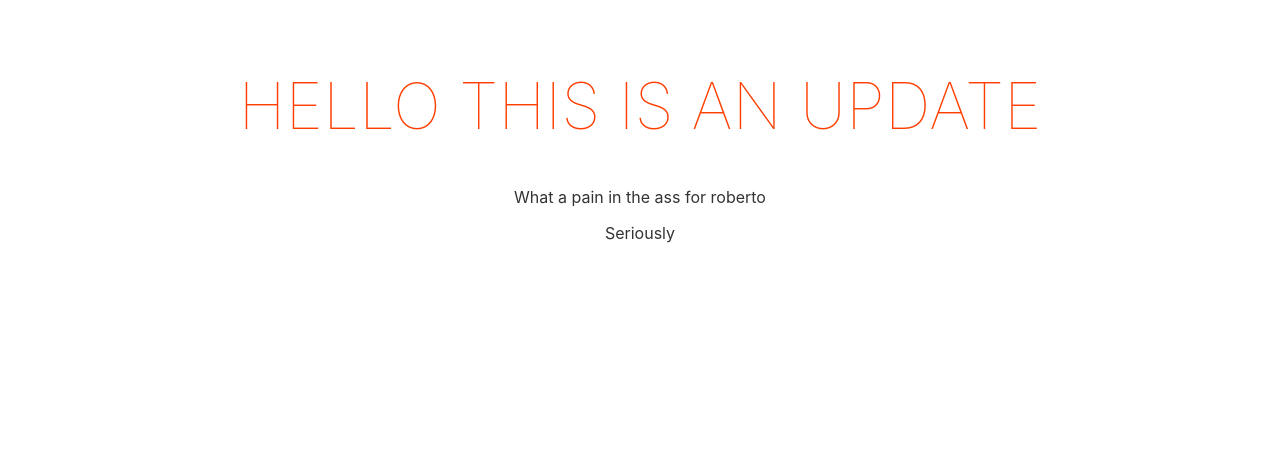
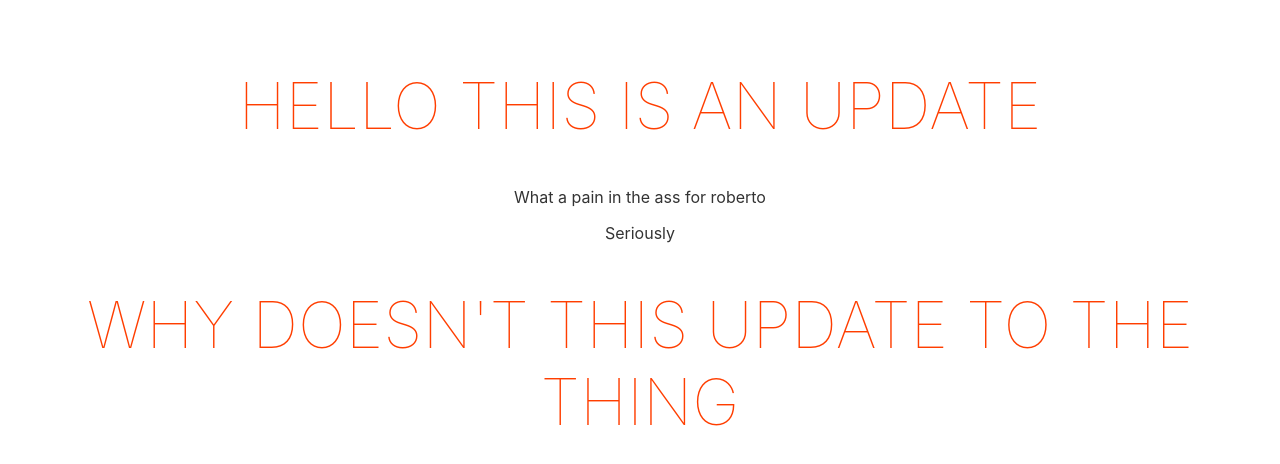
Before and after one commit to joeljih/joeljih.github.io, a Svelte app: page / in a window 1280 px wide. Shown: the top 464 px of the page. Built offline with nearby package versions, Linux system fonts and the light colour scheme.

Commit message:
1.8 with changes

```diff
--- a/src/App.svelte
+++ b/src/App.svelte
@@ -1,5 +1,5 @@
 <script>
-	export let name;
+	//export let name;
 	let userName = "roberto";
 </script>
 
@@ -7,6 +7,7 @@
 	<h1> Hello this is an update </h1>
 	<p> What a pain in the ass for {userName} </p>
 	<p> Seriously </p>
+	<h1> Why doesn't this update to the thing </h1>
 </main>
 
 <style>
```
Also changed, not shown: public/build/bundle.js, 1 other file (tests, documents, lock files or other folders).
